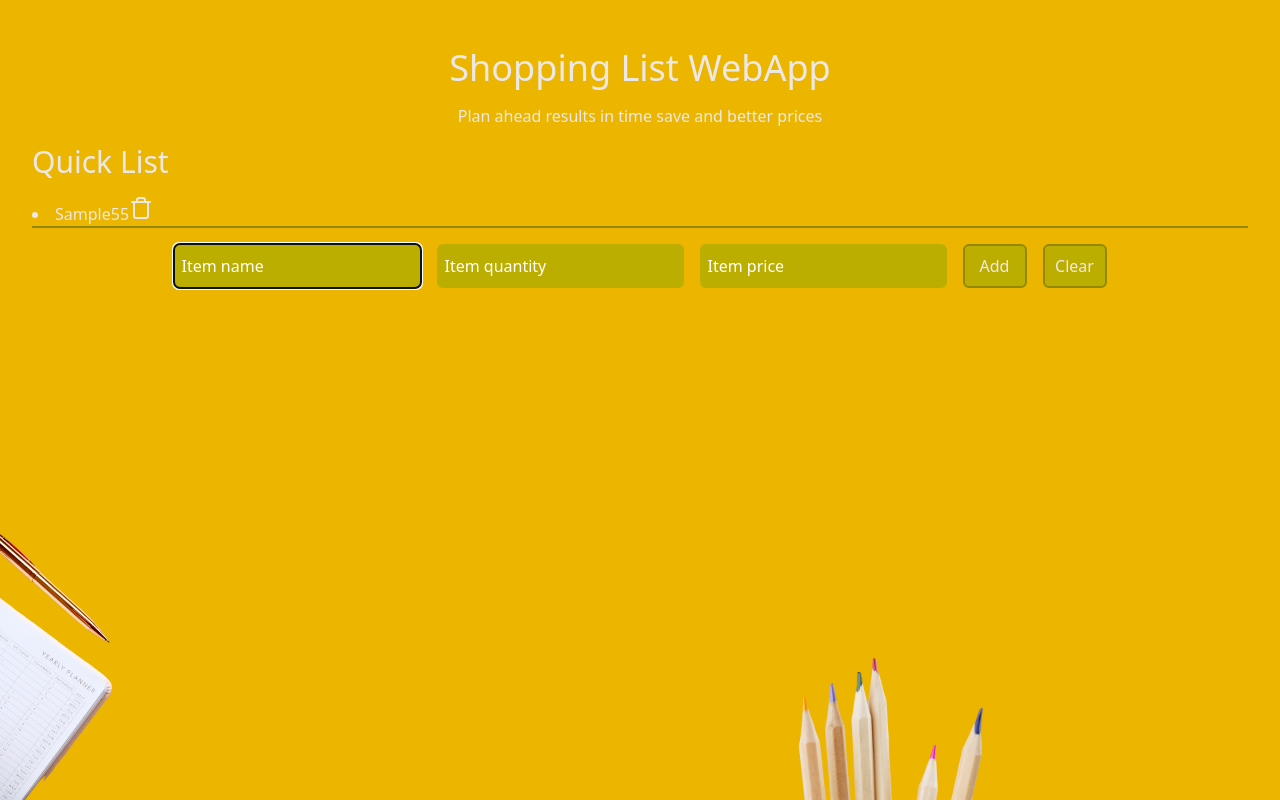
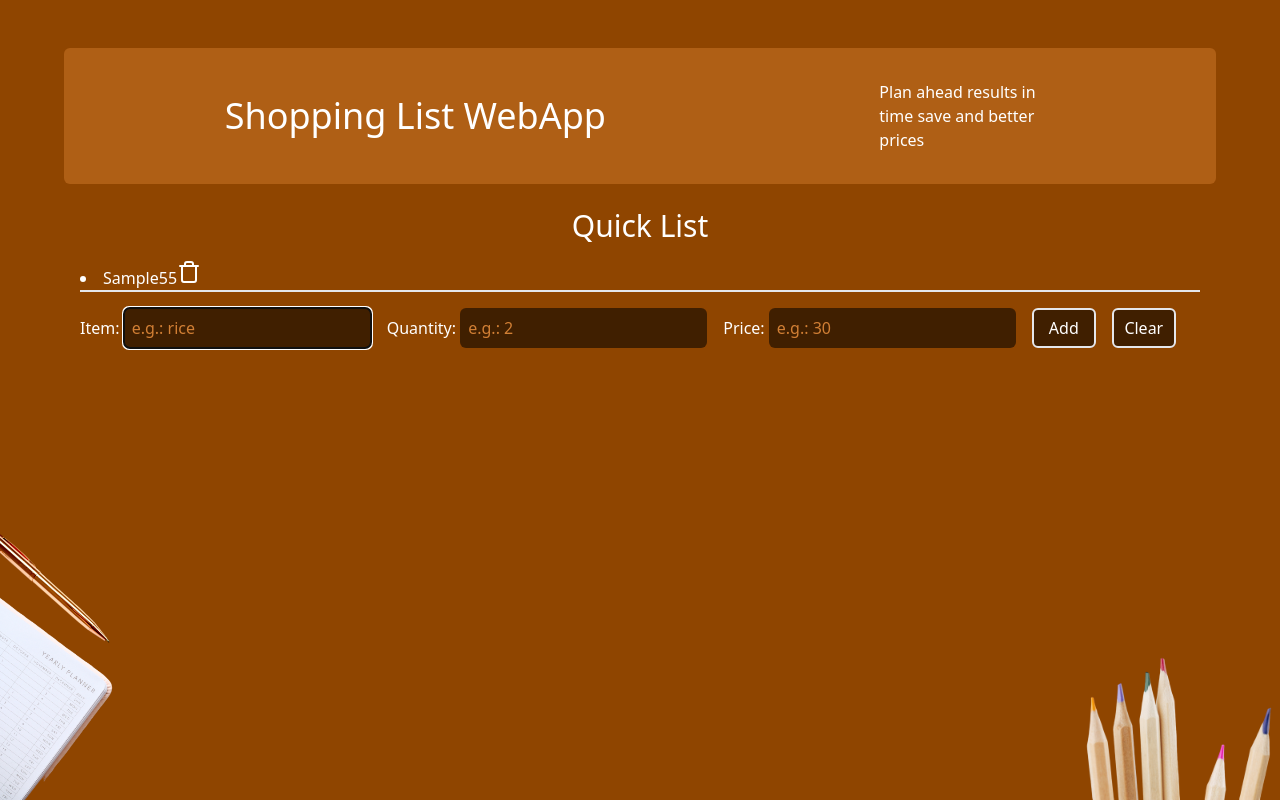
Before and after one commit to codi-Andre/shopping-list, a Next.js app: page / in a window 1280 px wide. Both pictures are taken after typing "Sample", "5", "5" into the empty fields and a click on the button "Add". Built offline with nearby package versions, Linux system fonts and the light colour scheme.

Commit message:
style: change theme and some styles

```diff
--- a/src/app/components/BgImages.tsx
+++ b/src/app/components/BgImages.tsx
@@ -1,17 +1,17 @@
-import Image from 'next/image';
+import Image from 'next/image'
 
-import pen from '@/assets/backgrounds/pen-and-note.png';
-import pencils from '@/assets/backgrounds/pencils.png';
+import pen from '@/assets/backgrounds/pen-and-note.png'
+import pencils from '@/assets/backgrounds/pencils.png'
 
 export function BgImages() {
   return (
     <>
-      <span className='absolute -left-4 bottom-0'>
-        <Image src={pen} width={200} alt='' />
+      <span className="absolute -left-4 bottom-0">
+        <Image src={pen} width={200} alt="" />
       </span>
-      <span className='absolute bottom-0 right-72'>
-        <Image src={pencils} width={200} alt='' />
+      <span className="absolute bottom-0 right-0">
+        <Image src={pencils} width={200} alt="" />
       </span>
     </>
-  );
+  )
 }
--- a/src/app/components/header.tsx
+++ b/src/app/components/header.tsx
@@ -1,11 +1,11 @@
 export function Header() {
   return (
-    <header className='flex flex-col gap-4'>
-      <h1 className='text-center text-4xl'>Shopping List WebApp</h1>
+    <header className="flex min-h-[8rem] items-center justify-around gap-4 rounded-md bg-brown-2 p-8">
+      <h1 className="text-4xl">Shopping List WebApp</h1>
 
-      <p className='text-center'>
+      <p className="max-w-[11rem]">
         Plan ahead results in time save and better prices
       </p>
     </header>
-  );
+  )
 }
--- a/src/app/globals.css
+++ b/src/app/globals.css
@@ -17,14 +17,14 @@
 }
 
 body {
-  color: #ece8e8;
-  background: #ecb500;
+  color: #fff;
+  background: #8f4500;
 }
 
 .app {
   position: relative;
 
-  max-width: 80rem;
+  max-width: 74rem;
   height: calc(100vh - 10rem);
 
   padding: 1rem;
--- a/src/app/page.tsx
+++ b/src/app/page.tsx
@@ -1,7 +1,7 @@
 'use client'
 
+import { FormEvent, useEffect, useRef, useState } from 'react'
 import { Trash } from 'lucide-react'
-import { FormEvent, useEffect, useRef, useState } from 'react'
 
 interface ListItemData {
   [index: string]: string | number
@@ -58,15 +58,15 @@ export default function Home() {
   }
 
   return (
-    <main className="flex flex-col gap-4 p-4">
-      <h2 className="text-3xl">Quick List</h2>
+    <main className="mt-2 flex flex-col gap-4 p-4">
+      <h2 className="text-center text-3xl">Quick List</h2>
 
       <ul className="list-inside list-disc">
         {list.map((item, index) => {
           return (
             <li
               key={`${item.name}-${index}`}
-              className="list-item border-b-2 border-solid border-yellow-7"
+              className="list-item border-b-2 border-solid"
             >
               <span>{item.name}</span>
               <span>{item.quantity}</span>
@@ -82,45 +82,59 @@ export default function Home() {
         })}
       </ul>
 
-      <form onSubmit={handleSubmit} className="flex justify-center gap-4">
+      <form
+        onSubmit={handleSubmit}
+        className="flex flex-col flex-nowrap items-center gap-4 lg:flex-row"
+      >
+        <label>
+          Item:{' '}
           <input
-          className="rounded-md bg-yellow-5 p-2 placeholder:text-white"
+            id="name"
+            className="rounded-md bg-brown-7 p-2 placeholder:text-brown-1"
             ref={itemRef}
             type="text"
-          placeholder="Item name"
+            placeholder="e.g.: rice"
             name="name"
           />
+        </label>
 
+        <label>
+          Quantity:{' '}
           <input
-          className="rounded-md bg-yellow-5 p-2 placeholder:text-white"
+            className="rounded-md bg-brown-7 p-2 placeholder:text-brown-1"
             ref={quantityRef}
             type="number"
-          placeholder="Item quantity"
+            placeholder="e.g.: 2"
             name="quantity"
           />
-
+        </label>
+        <label>
+          Price:{' '}
           <input
-          className="rounded-md bg-yellow-5 p-2 placeholder:text-white"
+            className="rounded-md bg-brown-7 p-2 placeholder:text-brown-1"
             ref={priceRef}
             type="number"
             step="0.01" // allows two decimal places
-          placeholder="Item price"
+            placeholder="e.g.: 30"
             name="price"
           />
+        </label>
 
+        <div className="flex gap-4">
           <button
-          className="min-w-[4rem] rounded-md border-2 border-solid border-yellow-7 bg-yellow-5 p-2 hover:bg-yellow-7"
+            className="h-10 min-w-[4rem] flex-1 rounded-md border-2 border-solid bg-brown-7 p-1 hover:bg-brown-5"
             type="submit"
             onClick={() => itemRef.current?.focus()}
           >
             Add
           </button>
           <button
-          className="min-w-[4rem] rounded-md border-2 border-solid border-yellow-7 bg-yellow-5 p-2 hover:bg-yellow-7"
+            className="h-10 min-w-[4rem] flex-1 rounded-md border-2 border-solid bg-brown-7 p-1 hover:bg-brown-5"
             type="reset"
           >
             Clear
           </button>
+        </div>
       </form>
     </main>
   )
--- a/tailwind.config.js
+++ b/tailwind.config.js
@@ -10,45 +10,32 @@ module.exports = {
       colors: {
         blue: {
           info: '#50F0FF',
-          1: '#5C56C0',
-          2: '#3D36B3',
-          3: '#1F17A5',
-          5: '#171183',
-          7: '#0F0A66',
+          1: '#2F478D',
+          2: '#1A3176',
+          3: '#0B2161',
+          5: '#051648',
+          7: '#020C2B',
         },
 
         green: {
           success: '#00FF1F',
-          1: '#4EFF64',
+          1: '#28A03D',
+          2: '#108625',
+          3: '#006D13',
+          5: '#00510E',
+          7: '#003109',
         },
 
-        orange: {
-          1: '#FFD95C',
-          2: '#FFCE30',
-          3: '#ECB500',
-          5: '#BC9000',
-          7: '#937000',
-        },
-
-        purple: {
-          1: '#814DBC',
-          2: '#692CAE',
-          3: '#520DA0',
-          5: '#40097F',
-          7: '#310563',
+        brown: {
+          1: '#D17F34',
+          2: '#AF5F15',
+          3: '#8F4500',
+          5: '#6A3300',
+          7: '#401F00',
         },
 
         red: {
           danger: '#FF0D00',
-        },
-
-        yellow: {
-          warning: '#FFFD00',
-          1: '#FFF35C',
-          2: '#FFF030',
-          3: '#ECDB00',
-          5: '#BCAE00',
-          7: '#938800',
         },
       },
       backgroundImage: {
@@ -59,4 +46,4 @@ module.exports = {
     },
   },
   plugins: [],
-};
+}
```
Lines whose indentation alone changed are shown as unchanged.
